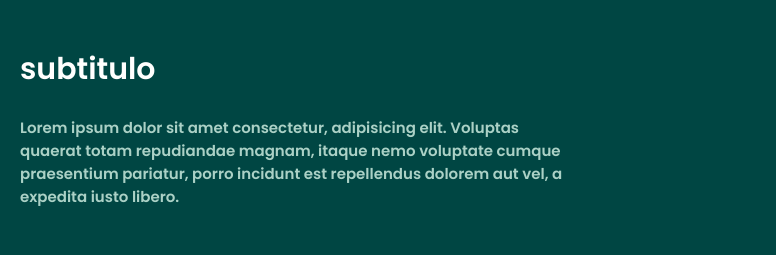
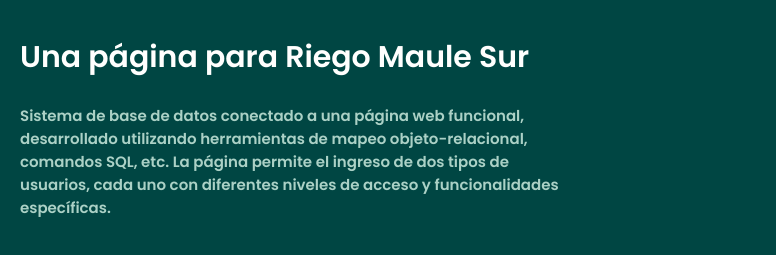
Before and after one commit to JoaquinSilva27/test, a website: page public/index.html in a window 1280 px wide. Shown: the part 407-662 px from the top of the page, 0-776 px from the left. Drawn offline with Linux system fonts and the light colour scheme.

Commit message:
página de inicio

```diff
--- a/public/index.html
+++ b/public/index.html
@@ -23,8 +23,8 @@
             <div class="section-content">
                 <div class="hero-details">
                     <h2 class="title">Proyecto de base de datos</h2>
-                    <h3 class="subtitle">subtitulo</h3>
-                    <p class="description">Lorem ipsum dolor sit amet consectetur, adipisicing elit. Voluptas quaerat totam repudiandae magnam, itaque nemo voluptate cumque praesentium pariatur, porro incidunt est repellendus dolorem aut vel, a expedita iusto libero.</p>
+                    <h3 class="subtitle">Una página para Riego Maule Sur</h3>
+                    <p class="description">Sistema de base de datos conectado a una página web funcional, desarrollado utilizando herramientas de mapeo objeto-relacional, comandos SQL, etc. La página permite el ingreso de dos tipos de usuarios, cada uno con diferentes niveles de acceso y funcionalidades específicas.</p>
                 </div>
                 <div class="hero-image-wrapper">
                     <img src="img/logoucm.png" alt="Hero" class="hero-image">
```
